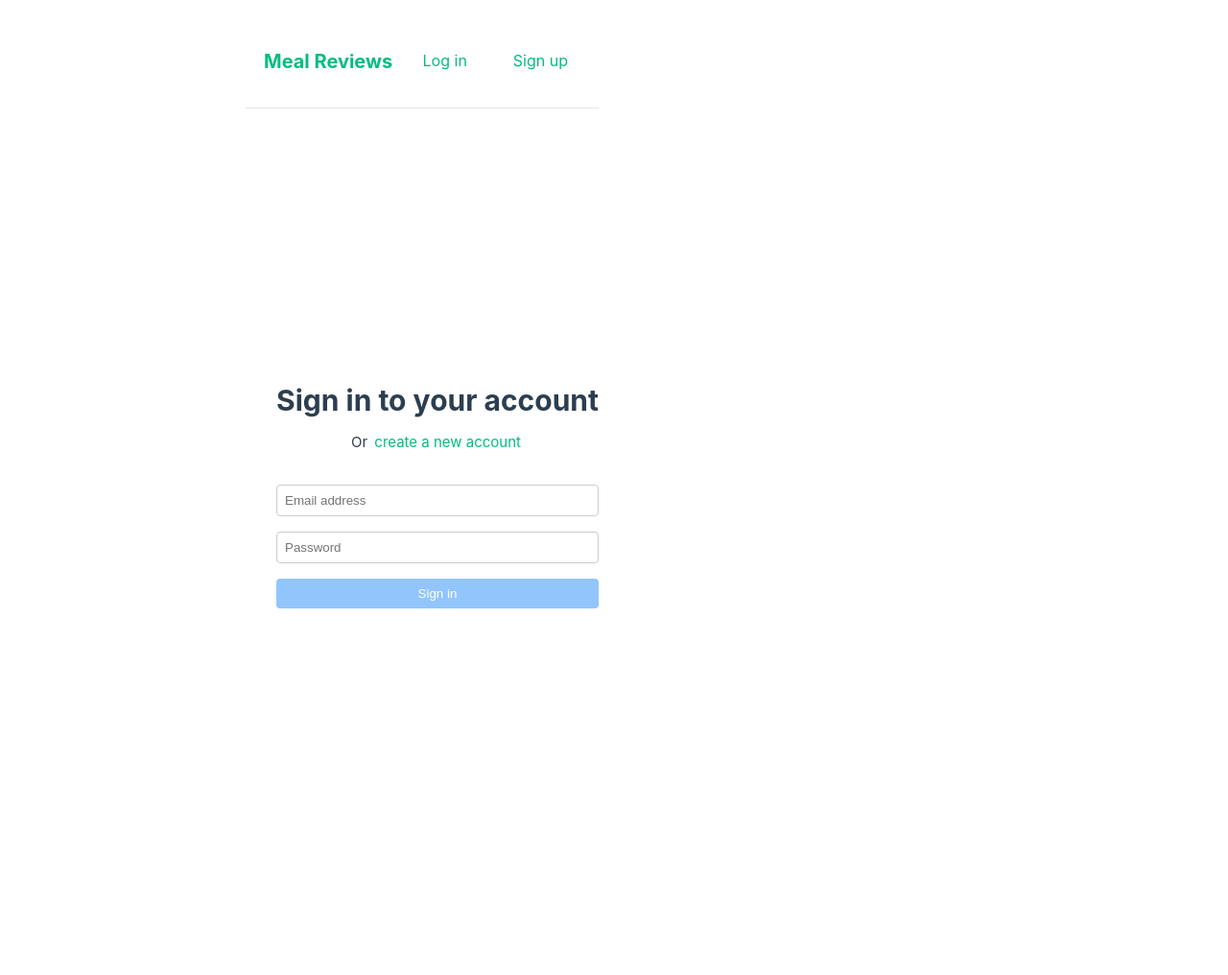
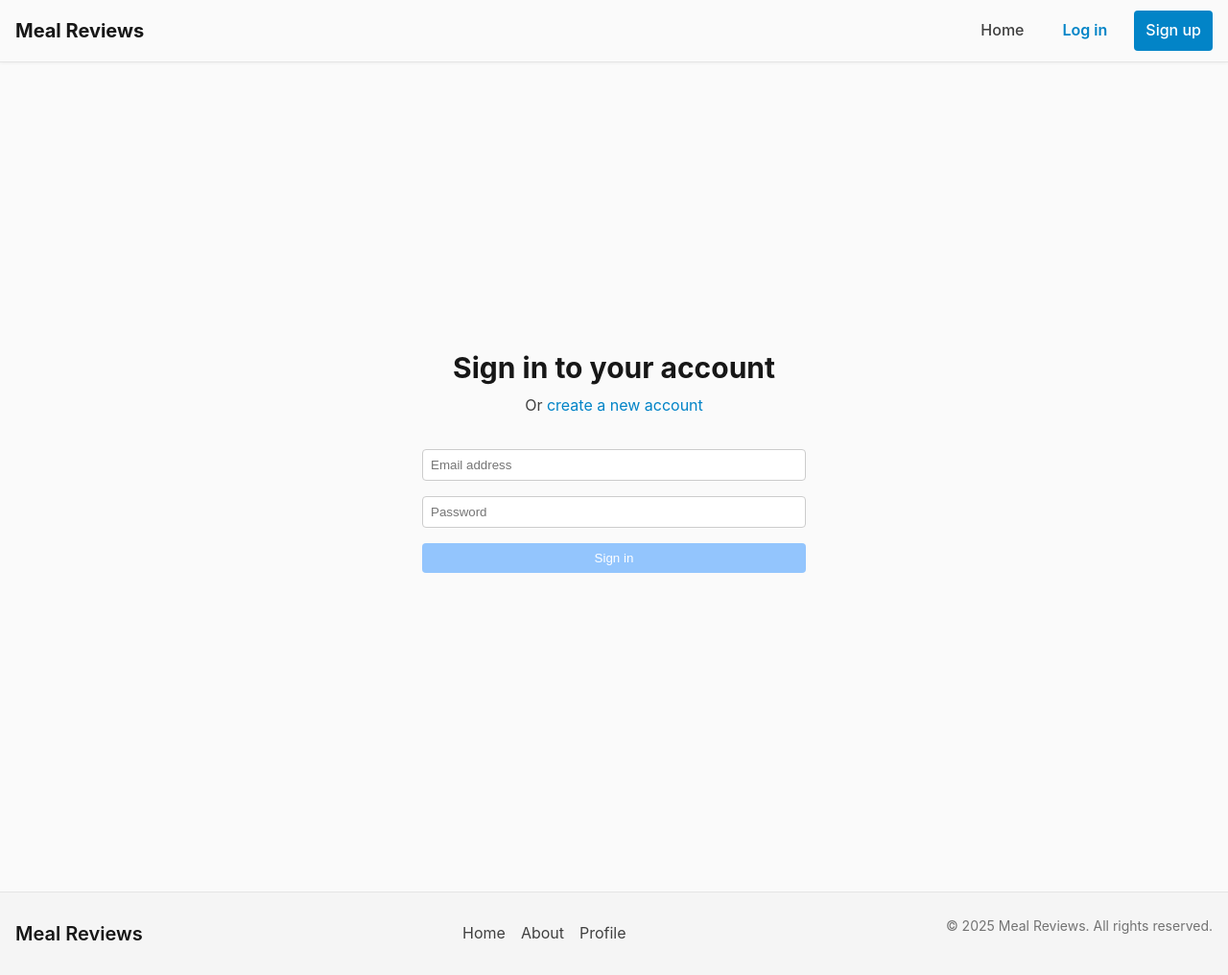
Before and after one commit to pbredenberg/meal-reviews, a Vue app: page /login in a window 1280 px wide. Shown: the whole page at 96% size. Before the commit the page ends 913 px from the top, so only its background shows below. Built offline with nearby package versions, Linux system fonts and the light colour scheme; no server answers; the HTML template or start-up script is replaced by a standard one.

Commit message:
feat: implement responsive design system with mobile navigation and dark mode support

```diff
--- a/src/App.vue
+++ b/src/App.vue
@@ -9,74 +9,97 @@ authStore.initialize()
 </script>
 
 <template>
-  <div class="min-h-screen bg-gray-50">
+  <div class="app-wrapper">
     <NavBar />
-    <main class="max-w-7xl mx-auto py-6 sm:px-6 lg:px-8">
-      <RouterView />
+    <main>
+      <div class="container">
+        <RouterView />
+      </div>
     </main>
+    <footer class="site-footer">
+      <div class="container">
+        <div class="footer-content">
+          <div class="footer-logo">
+            <router-link to="/">Meal Reviews</router-link>
+          </div>
+          <div class="footer-links">
+            <router-link to="/">Home</router-link>
+            <router-link to="/about">About</router-link>
+            <router-link to="/profile">Profile</router-link>
+          </div>
+          <div class="footer-copyright">
+            <p>&copy; {{ new Date().getFullYear() }} Meal Reviews. All rights reserved.</p>
+          </div>
+        </div>
+      </div>
+    </footer>
   </div>
 </template>
 
 <style scoped>
-header {
-  line-height: 1.5;
-  max-height: 100vh;
+.app-wrapper {
+  display: flex;
+  flex-direction: column;
+  min-height: 100vh;
 }
 
-.logo {
-  display: block;
-  margin: 0 auto 2rem;
+main {
+  flex: 1;
+  padding: var(--space-4) 0;
 }
 
-nav {
-  width: 100%;
-  font-size: 12px;
-  text-align: center;
-  margin-top: 2rem;
+.site-footer {
+  background-color: var(--color-background-soft);
+  border-top: 1px solid var(--color-border);
+  padding: var(--space-6) 0;
+  margin-top: var(--space-8);
 }
 
-nav a.router-link-exact-active {
+.footer-content {
+  display: flex;
+  flex-direction: column;
+  gap: var(--space-4);
+}
+
+.footer-logo a {
+  font-size: 1.25rem;
+  font-weight: 600;
+  color: var(--color-heading);
+}
+
+.footer-links {
+  display: flex;
+  flex-wrap: wrap;
+  gap: var(--space-4);
+}
+
+.footer-links a {
   color: var(--color-text);
 }
 
-nav a.router-link-exact-active:hover {
-  background-color: transparent;
+.footer-links a:hover {
+  color: var(--color-primary);
 }
 
-nav a {
-  display: inline-block;
-  padding: 0 1rem;
-  border-left: 1px solid var(--color-border);
+.footer-copyright {
+  color: var(--color-text-light);
+  font-size: 0.875rem;
 }
 
-nav a:first-of-type {
-  border: 0;
-}
-
-@media (min-width: 1024px) {
-  header {
-    display: flex;
-    place-items: center;
-    padding-right: calc(var(--section-gap) / 2);
+/* Responsive styles */
+@media (min-width: 768px) {
+  .footer-content {
+    flex-direction: row;
+    justify-content: space-between;
+    align-items: center;
   }
 
-  .logo {
-    margin: 0 2rem 0 0;
+  .footer-links {
+    order: 2;
   }
 
-  header .wrapper {
-    display: flex;
-    place-items: flex-start;
-    flex-wrap: wrap;
-  }
-
-  nav {
-    text-align: left;
-    margin-left: -1rem;
-    font-size: 1rem;
-
-    padding: 1rem 0;
-    margin-top: 1rem;
+  .footer-copyright {
+    order: 3;
   }
 }
 </style>
--- a/src/assets/base.css
+++ b/src/assets/base.css
@@ -1,53 +1,117 @@
-/* color palette from <https://github.com/vuejs/theme> */
+/* Meal Reviews - Color Palette */
 :root {
-  --vt-c-white: #ffffff;
-  --vt-c-white-soft: #f8f8f8;
-  --vt-c-white-mute: #f2f2f2;
+  /* Primary Colors */
+  --primary-50: #f0f9ff;
+  --primary-100: #e0f2fe;
+  --primary-200: #bae6fd;
+  --primary-300: #7dd3fc;
+  --primary-400: #38bdf8;
+  --primary-500: #0ea5e9;
+  --primary-600: #0284c7;
+  --primary-700: #0369a1;
+  --primary-800: #075985;
+  --primary-900: #0c4a6e;
+  --primary-950: #082f49;
 
-  --vt-c-black: #181818;
-  --vt-c-black-soft: #222222;
-  --vt-c-black-mute: #282828;
+  /* Secondary Colors */
+  --secondary-50: #f0fdfa;
+  --secondary-100: #ccfbf1;
+  --secondary-200: #99f6e4;
+  --secondary-300: #5eead4;
+  --secondary-400: #2dd4bf;
+  --secondary-500: #14b8a6;
+  --secondary-600: #0d9488;
+  --secondary-700: #0f766e;
+  --secondary-800: #115e59;
+  --secondary-900: #134e4a;
+  --secondary-950: #042f2e;
 
-  --vt-c-indigo: #2c3e50;
+  /* Accent Colors */
+  --accent-50: #fff7ed;
+  --accent-100: #ffedd5;
+  --accent-200: #fed7aa;
+  --accent-300: #fdba74;
+  --accent-400: #fb923c;
+  --accent-500: #f97316;
+  --accent-600: #ea580c;
+  --accent-700: #c2410c;
+  --accent-800: #9a3412;
+  --accent-900: #7c2d12;
+  --accent-950: #431407;
 
-  --vt-c-divider-light-1: rgba(60, 60, 60, 0.29);
-  --vt-c-divider-light-2: rgba(60, 60, 60, 0.12);
-  --vt-c-divider-dark-1: rgba(84, 84, 84, 0.65);
-  --vt-c-divider-dark-2: rgba(84, 84, 84, 0.48);
+  /* Neutral Colors */
+  --neutral-50: #fafafa;
+  --neutral-100: #f5f5f5;
+  --neutral-200: #e5e5e5;
+  --neutral-300: #d4d4d4;
+  --neutral-400: #a3a3a3;
+  --neutral-500: #737373;
+  --neutral-600: #525252;
+  --neutral-700: #404040;
+  --neutral-800: #262626;
+  --neutral-900: #171717;
+  --neutral-950: #0a0a0a;
 
-  --vt-c-text-light-1: var(--vt-c-indigo);
-  --vt-c-text-light-2: rgba(60, 60, 60, 0.66);
-  --vt-c-text-dark-1: var(--vt-c-white);
-  --vt-c-text-dark-2: rgba(235, 235, 235, 0.64);
-}
+  /* Semantic Colors - Light Mode */
+  --color-background: var(--neutral-50);
+  --color-background-soft: var(--neutral-100);
+  --color-background-mute: var(--neutral-200);
 
-/* semantic color variables for this project */
-:root {
-  --color-background: var(--vt-c-white);
-  --color-background-soft: var(--vt-c-white-soft);
-  --color-background-mute: var(--vt-c-white-mute);
+  --color-border: var(--neutral-200);
+  --color-border-hover: var(--neutral-300);
 
-  --color-border: var(--vt-c-divider-light-2);
-  --color-border-hover: var(--vt-c-divider-light-1);
+  --color-heading: var(--neutral-900);
+  --color-text: var(--neutral-700);
+  --color-text-light: var(--neutral-500);
 
-  --color-heading: var(--vt-c-text-light-1);
-  --color-text: var(--vt-c-text-light-1);
+  --color-primary: var(--primary-600);
+  --color-primary-hover: var(--primary-700);
+  --color-primary-light: var(--primary-100);
 
-  --section-gap: 160px;
-}
+  --color-secondary: var(--secondary-600);
+  --color-secondary-hover: var(--secondary-700);
+  --color-secondary-light: var(--secondary-100);
 
-@media (prefers-color-scheme: dark) {
-  :root {
-    --color-background: var(--vt-c-black);
-    --color-background-soft: var(--vt-c-black-soft);
-    --color-background-mute: var(--vt-c-black-mute);
+  --color-accent: var(--accent-500);
+  --color-accent-hover: var(--accent-600);
+  --color-accent-light: var(--accent-100);
 
-    --color-border: var(--vt-c-divider-dark-2);
-    --color-border-hover: var(--vt-c-divider-dark-1);
+  /* Responsive Breakpoints */
+  --breakpoint-sm: 640px;
+  --breakpoint-md: 768px;
+  --breakpoint-lg: 1024px;
+  --breakpoint-xl: 1280px;
+  --breakpoint-2xl: 1536px;
 
-    --color-heading: var(--vt-c-text-dark-1);
-    --color-text: var(--vt-c-text-dark-2);
-  }
+  /* Layout */
+  --container-padding: 1rem;
+  --container-sm: 640px;
+  --container-md: 768px;
+  --container-lg: 1024px;
+  --container-xl: 1280px;
+
+  /* Spacing */
+  --space-1: 0.25rem;
+  --space-2: 0.5rem;
+  --space-3: 0.75rem;
+  --space-4: 1rem;
+  --space-5: 1.25rem;
+  --space-6: 1.5rem;
+  --space-8: 2rem;
+  --space-10: 2.5rem;
+  --space-12: 3rem;
+  --space-16: 4rem;
+  --space-20: 5rem;
+  --space-24: 6rem;
+  --space-32: 8rem;
+
+  /* Border Radius */
+  --radius-sm: 0.125rem;
+  --radius-md: 0.25rem;
+  --radius-lg: 0.5rem;
+  --radius-xl: 0.75rem;
+  --radius-2xl: 1rem;
+  --radius-full: 9999px;
 }
 
 *,
@@ -55,16 +119,19 @@
 *::after {
   box-sizing: border-box;
   margin: 0;
-  font-weight: normal;
+  padding: 0;
+  position: relative;
+}
+
+html {
+  font-size: 16px;
 }
 
 body {
   min-height: 100vh;
   color: var(--color-text);
   background: var(--color-background);
-  transition:
-    color 0.5s,
-    background-color 0.5s;
+  transition: color 0.3s ease, background-color 0.3s ease;
   line-height: 1.6;
   font-family:
     Inter,
@@ -79,8 +146,120 @@ body {
     'Droid Sans',
     'Helvetica Neue',
     sans-serif;
-  font-size: 15px;
+  font-size: 1rem;
   text-rendering: optimizeLegibility;
   -webkit-font-smoothing: antialiased;
   -moz-osx-font-smoothing: grayscale;
 }
+
+h1, h2, h3, h4, h5, h6 {
+  font-weight: 600;
+  line-height: 1.25;
+  margin-bottom: 0.5em;
+  color: var(--color-heading);
+}
+
+h1 {
+  font-size: 2rem;
+}
+
+h2 {
+  font-size: 1.75rem;
+}
+
+h3 {
+  font-size: 1.5rem;
+}
+
+h4 {
+  font-size: 1.25rem;
+}
+
+h5 {
+  font-size: 1.125rem;
+}
+
+h6 {
+  font-size: 1rem;
+}
+
+p {
+  margin-bottom: 1rem;
+}
+
+a {
+  color: var(--color-primary);
+  text-decoration: none;
+  transition: color 0.2s ease, background-color 0.2s ease;
+}
+
+a:hover {
+  color: var(--color-primary-hover);
+}
+
+img {
+  max-width: 100%;
+  height: auto;
+}
+
+/* Dark Mode Colors */
+@media (prefers-color-scheme: dark) {
+  :root {
+    --color-background: var(--neutral-900);
+    --color-background-soft: var(--neutral-800);
+    --color-background-mute: var(--neutral-700);
+
+    --color-border: var(--neutral-700);
+    --color-border-hover: var(--neutral-600);
+
+    --color-heading: var(--neutral-50);
+    --color-text: var(--neutral-300);
+    --color-text-light: var(--neutral-400);
+
+    --color-primary: var(--primary-400);
+    --color-primary-hover: var(--primary-300);
+    --color-primary-light: var(--primary-900);
+
+    --color-secondary: var(--secondary-400);
+    --color-secondary-hover: var(--secondary-300);
+    --color-secondary-light: var(--secondary-900);
+
+    --color-accent: var(--accent-400);
+    --color-accent-hover: var(--accent-300);
+    --color-accent-light: var(--accent-900);
+  }
+}
+
+/* Container Classes */
+.container {
+  width: 100%;
+  margin-left: auto;
+  margin-right: auto;
+  padding-left: var(--container-padding);
+  padding-right: var(--container-padding);
+}
+
+/* Responsive Containers */
+@media (min-width: 640px) {
+  .container {
+    max-width: var(--container-sm);
+  }
+}
+
+@media (min-width: 768px) {
+  .container {
+    max-width: var(--container-md);
+  }
+}
+
+@media (min-width: 1024px) {
+  .container {
+    max-width: var(--container-lg);
+  }
+}
+
+@media (min-width: 1280px) {
+  .container {
+    max-width: var(--container-xl);
+  }
+}
--- a/src/assets/main.css
+++ b/src/assets/main.css
@@ -1,35 +1,202 @@
 @import './base.css';
 
+/* App Layout */
 #app {
-  max-width: 1280px;
-  margin: 0 auto;
-  padding: 2rem;
-  font-weight: normal;
+  width: 100%;
+  min-height: 100vh;
+  display: flex;
+  flex-direction: column;
 }
 
-a,
-.green {
-  text-decoration: none;
-  color: hsla(160, 100%, 37%, 1);
-  transition: 0.4s;
-  padding: 3px;
+main {
+  flex: 1;
+  width: 100%;
+  padding: var(--space-4);
 }
 
-@media (hover: hover) {
-  a:hover {
-    background-color: hsla(160, 100%, 37%, 0.2);
+/* Button Styles */
+.btn {
+  display: inline-flex;
+  align-items: center;
+  justify-content: center;
+  padding: var(--space-2) var(--space-4);
+  border-radius: var(--radius-md);
+  font-weight: 500;
+  transition: all 0.2s ease;
+  cursor: pointer;
+  border: none;
+  font-size: 1rem;
+}
+
+.btn-primary {
+  background-color: var(--color-primary);
+  color: white;
+}
+
+.btn-primary:hover {
+  background-color: var(--color-primary-hover);
+}
+
+.btn-secondary {
+  background-color: var(--color-secondary);
+  color: white;
+}
+
+.btn-secondary:hover {
+  background-color: var(--color-secondary-hover);
+}
+
+.btn-accent {
+  background-color: var(--color-accent);
+  color: white;
+}
+
+.btn-accent:hover {
+  background-color: var(--color-accent-hover);
+}
+
+.btn-outline {
+  background-color: transparent;
+  border: 1px solid var(--color-border);
+  color: var(--color-text);
+}
+
+.btn-outline:hover {
+  border-color: var(--color-border-hover);
+  background-color: var(--color-background-soft);
+}
+
+/* Card Styles */
+.card {
+  background-color: var(--color-background);
+  border-radius: var(--radius-lg);
+  box-shadow: 0 1px 3px rgba(0, 0, 0, 0.1);
+  overflow: hidden;
+  transition: transform 0.2s ease, box-shadow 0.2s ease;
+  border: 1px solid var(--color-border);
+}
+
+.card:hover {
+  transform: translateY(-2px);
+  box-shadow: 0 4px 6px rgba(0, 0, 0, 0.1);
+}
+
+.card-header {
+  padding: var(--space-4);
+  border-bottom: 1px solid var(--color-border);
+}
+
+.card-body {
+  padding: var(--space-4);
+}
+
+.card-footer {
+  padding: var(--space-4);
+  border-top: 1px solid var(--color-border);
+}
+
+/* Form Styles */
+.form-group {
+  margin-bottom: var(--space-4);
+}
+
+.form-label {
+  display: block;
+  margin-bottom: var(--space-2);
+  font-weight: 500;
+  color: var(--color-text);
+}
+
+.form-input {
+  width: 100%;
+  padding: var(--space-2) var(--space-3);
+  border: 1px solid var(--color-border);
+  border-radius: var(--radius-md);
+  background-color: var(--color-background);
+  color: var(--color-text);
+  transition: border-color 0.2s ease;
+}
+
+.form-input:focus {
+  outline: none;
+  border-color: var(--color-primary);
+  box-shadow: 0 0 0 2px var(--color-primary-light);
+}
+
+/* Grid Layout */
+.grid {
+  display: grid;
+  gap: var(--space-4);
+  grid-template-columns: repeat(1, 1fr);
+}
+
+@media (min-width: 640px) {
+  .grid {
+    grid-template-columns: repeat(2, 1fr);
+  }
+}
+
+@media (min-width: 768px) {
+  .grid {
+    grid-template-columns: repeat(3, 1fr);
   }
 }
 
 @media (min-width: 1024px) {
-  body {
-    display: flex;
-    place-items: center;
-  }
-
-  #app {
-    display: grid;
-    grid-template-columns: 1fr 1fr;
-    padding: 0 2rem;
+  .grid {
+    grid-template-columns: repeat(4, 1fr);
   }
 }
+
+/* Utility Classes */
+.text-center {
+  text-align: center;
+}
+
+.flex {
+  display: flex;
+}
+
+.flex-col {
+  flex-direction: column;
+}
+
+.items-center {
+  align-items: center;
+}
+
+.justify-between {
+  justify-content: space-between;
+}
+
+.gap-2 {
+  gap: var(--space-2);
+}
+
+.gap-4 {
+  gap: var(--space-4);
+}
+
+.mb-2 {
+  margin-bottom: var(--space-2);
+}
+
+.mb-4 {
+  margin-bottom: var(--space-4);
+}
+
+.mt-4 {
+  margin-top: var(--space-4);
+}
+
+.p-4 {
+  padding: var(--space-4);
+}
+
+.rounded {
+  border-radius: var(--radius-md);
+}
+
+.shadow {
+  box-shadow: 0 1px 3px rgba(0, 0, 0, 0.1);
+}
--- a/src/components/NavBar.vue
+++ b/src/components/NavBar.vue
@@ -8,13 +8,28 @@
           </router-link>
         </div>
 
-        <div class="nav-items">
+        <!-- Mobile menu button -->
+        <button
+          class="mobile-menu-button"
+          @click="mobileMenuOpen = !mobileMenuOpen"
+          aria-label="Toggle menu"
+        >
+          <span class="bar"></span>
+          <span class="bar"></span>
+          <span class="bar"></span>
+        </button>
+
+        <div class="nav-items" :class="{ 'mobile-open': mobileMenuOpen }">
           <div v-if="isLoading" class="loading">
             <LoadingSpinner :size="4" />
           </div>
 
+          <router-link to="/" class="nav-link" @click="closeMobileMenu">
+            Home
+          </router-link>
+
           <template v-if="isAuthenticated">
-            <router-link to="/profile" class="nav-link">
+            <router-link to="/profile" class="nav-link" @click="closeMobileMenu">
               Profile
             </router-link>
             <button
@@ -27,10 +42,10 @@
           </template>
 
           <template v-else>
-            <router-link to="/login" class="nav-link">
+            <router-link to="/login" class="nav-link" @click="closeMobileMenu">
               Log in
             </router-link>
-            <router-link to="/signup" class="nav-link signup">
+            <router-link to="/signup" class="nav-link signup" @click="closeMobileMenu">
               Sign up
             </router-link>
           </template>
@@ -42,12 +57,13 @@
 
 <style scoped>
 .navbar {
-  border-bottom: 1px solid #e5e5e5;
-}
-
-.container {
-  margin: 0 auto;
-  padding: 0 1rem;
+  background-color: var(--color-background);
+  border-bottom: 1px solid var(--color-border);
+  position: sticky;
+  top: 0;
+  z-index: 100;
+  box-shadow: 0 1px 3px rgba(0, 0, 0, 0.05);
+  transition: background-color 0.3s ease, border-color 0.3s ease;
 }
 
 .nav-content {
@@ -57,24 +73,56 @@
   height: 4rem;
 }
 
+.nav-brand a {
+  display: flex;
+  align-items: center;
+  text-decoration: none;
+}
+
 .nav-brand span {
   font-size: 1.25rem;
-  font-weight: bold;
+  font-weight: 700;
+  color: var(--color-heading);
+  transition: color 0.3s ease;
 }
 
 .nav-items {
   display: flex;
   align-items: center;
-  gap: 1rem;
+  gap: var(--space-4);
 }
 
 .loading {
-  margin-right: 1rem;
+  margin-right: var(--space-2);
 }
 
 .nav-link {
   text-decoration: none;
-  padding: 0.5rem 1rem;
+  padding: var(--space-2) var(--space-3);
+  color: var(--color-text);
+  font-weight: 500;
+  border-radius: var(--radius-md);
+  transition: all 0.2s ease;
+}
+
+.nav-link:hover {
+  color: var(--color-primary);
+  background-color: var(--color-primary-light);
+}
+
+.nav-link.router-link-active {
+  color: var(--color-primary);
+  font-weight: 600;
+}
+
+.signup {
+  background-color: var(--color-primary);
+  color: white !important;
+}
+
+.signup:hover {
+  background-color: var(--color-primary-hover);
+  color: white !important;
 }
 
 button.nav-link {
@@ -88,22 +136,85 @@ button.nav-link:disabled {
   opacity: 0.5;
   cursor: not-allowed;
 }
+
+/* Mobile menu button */
+.mobile-menu-button {
+  display: none;
+  flex-direction: column;
+  justify-content: space-between;
+  width: 30px;
+  height: 21px;
+  background: transparent;
+  border: none;
+  cursor: pointer;
+  padding: 0;
+  z-index: 10;
+}
+
+.bar {
+  height: 3px;
+  width: 100%;
+  background-color: var(--color-text);
+  border-radius: var(--radius-full);
+  transition: all 0.3s ease;
+}
+
+/* Responsive styles */
+@media (max-width: 768px) {
+  .mobile-menu-button {
+    display: flex;
+  }
+
+  .nav-items {
+    position: fixed;
+    top: 0;
+    right: -100%;
+    width: 70%;
+    height: 100vh;
+    flex-direction: column;
+    align-items: flex-start;
+    padding: 5rem var(--space-6) var(--space-6);
+    background-color: var(--color-background);
+    box-shadow: -2px 0 5px rgba(0, 0, 0, 0.1);
+    transition: right 0.3s ease;
+    z-index: 5;
+  }
+
+  .nav-items.mobile-open {
+    right: 0;
+  }
+
+  .nav-link {
+    width: 100%;
+    padding: var(--space-3) 0;
+  }
+}
 </style>
 
 <script setup lang="ts">
 import { useRouter } from 'vue-router'
 import { useAuthStore } from '@/stores/auth'
 import { storeToRefs } from 'pinia'
+import { ref } from 'vue'
 import LoadingSpinner from './LoadingSpinner.vue'
 
 const router = useRouter()
 const authStore = useAuthStore()
 const { isAuthenticated, loading: isLoading } = storeToRefs(authStore)
 
+// Mobile menu state
+const mobileMenuOpen = ref(false)
+
+// Close mobile menu
+function closeMobileMenu() {
+  mobileMenuOpen.value = false
+}
+
 async function handleLogout() {
   const { success } = await authStore.logOut()
   if (success) {
     router.push('/login')
+    closeMobileMenu()
   }
 }
 </script>
```
Also changed, not shown: cascade/styling-todo.md (+10 -10 lines).
